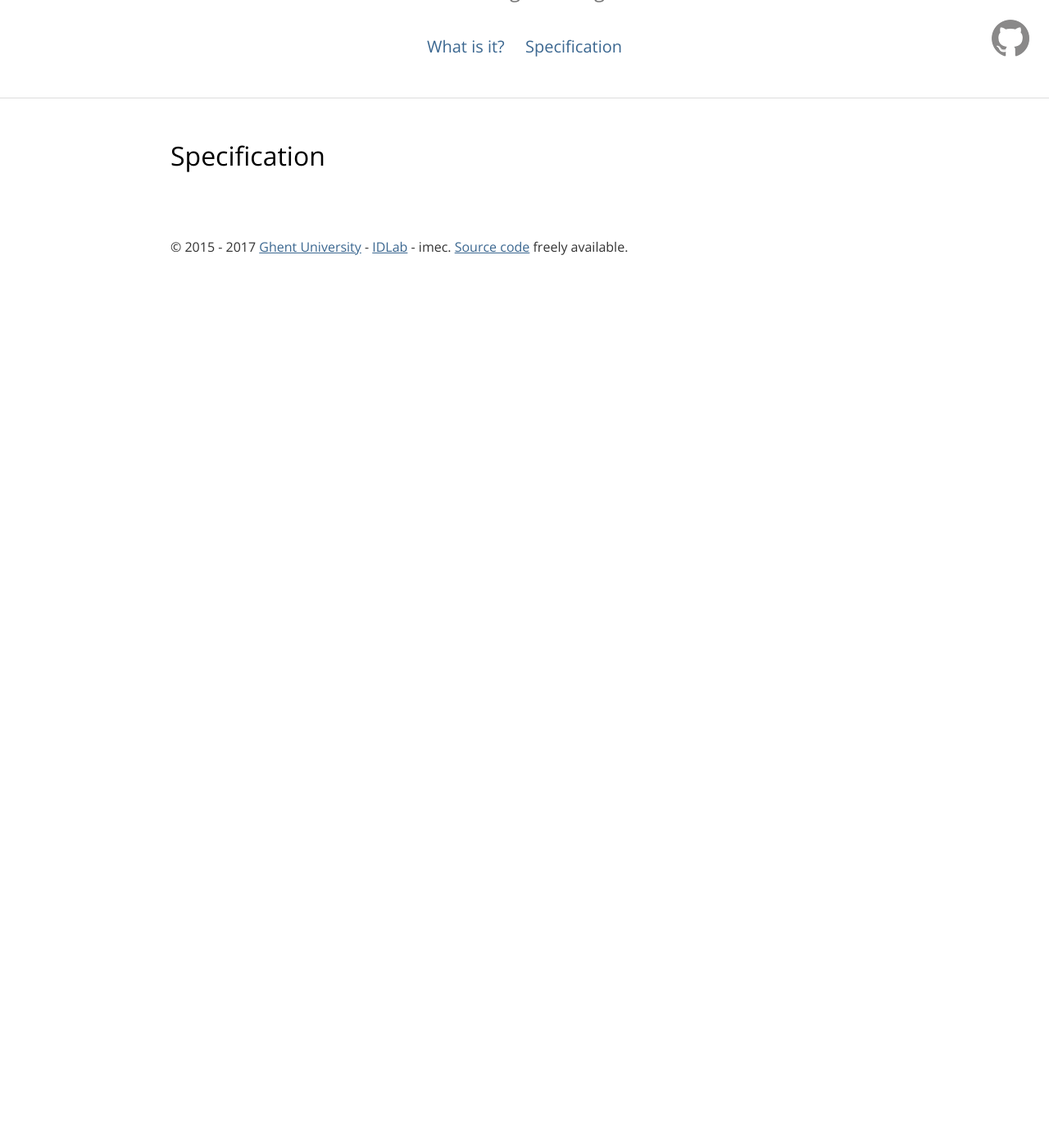
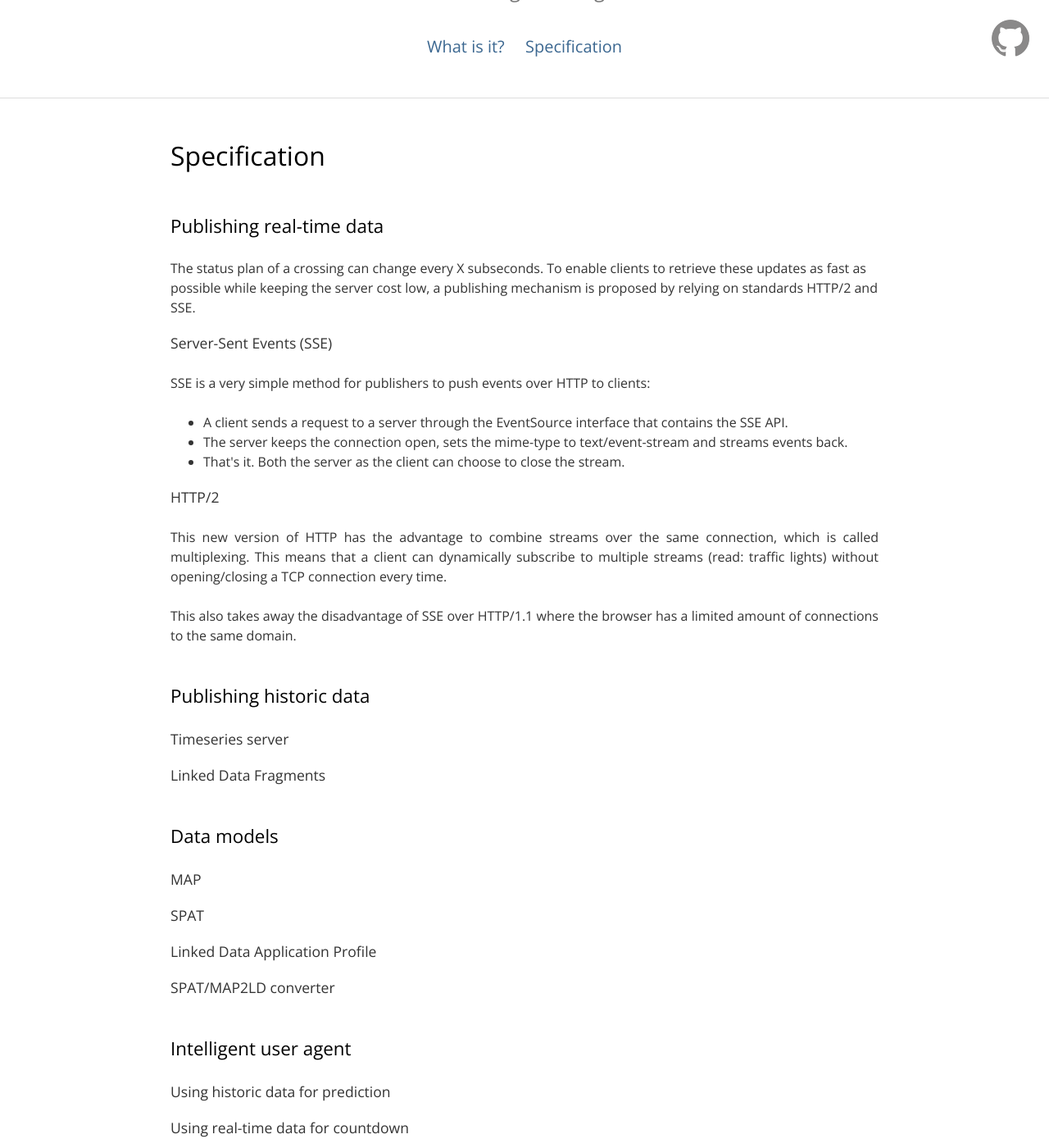
Before and after one commit to brechtvdv/observer, a Jekyll site: the page built from specification.html, in a window 1280 px wide and 1400 px high, scrolled down 236 px. Shown: the whole window at 82% size. Built offline with Jekyll 4.4.1, drawn with Linux system fonts in a browser that asks for light colours; nearby versions of some CDN libraries; before the commit the page ends 900 px from its top, so only the background shows below that.

Commit message:
Beginning of specification

```diff
--- a/index.html
+++ b/index.html
@@ -10,7 +10,10 @@ layout: default
         <div class="container" id="what">
           <h2>What is it?</h2>
           <p>
-            Lorem ipsum dolor sit amet, consectetur adipiscing elit, sed do eiusmod tempor incididunt ut labore et dolore magna aliqua. Ut enim ad minim veniam, quis nostrud exercitation ullamco laboris nisi ut aliquip ex ea commodo consequat. Duis aute irure dolor in reprehenderit in voluptate velit esse cillum dolore eu fugiat nulla pariatur. Excepteur sint occaecat cupidatat non proident, sunt in culpa qui officia deserunt mollit anim id est laborum.
+            Open traffic lights is a Proof-of-Concept for publishing traffic lights data as Open
+Data. This is done using Linked Data technologies and real-time publication of data. Also historical data is accessable for end-users. This page shows how to use the data with a demonstrator. If you want to read more how to publish real-time data, check out the specification page.
+
+This project is part of the City of Things programme .
           </p>
 
           <div id="map" style="height: 300px"></div>
--- a/specification.html
+++ b/specification.html
@@ -7,6 +7,34 @@ layout: default
       <div class="row" id="how-it-works-container">
         <div class="container" id="what">
             <h2>Specification</h2>
+            <h3>Publishing real-time data</h3>
+            	The status plan of a crossing can change every X subseconds. To enable clients to retrieve these updates as fast as possible while keeping the server cost low, a publishing mechanism is proposed by relying on standards HTTP/2 and SSE.
+	            <h4>Server-Sent Events (SSE)</h4><p>
+	            	SSE is a very simple method for publishers to push events over HTTP to clients:
+	            	<ul>
+	            		<li>A client sends a request to a server through the EventSource interface that contains the SSE API.</li>
+	            		<li>The server keeps the connection open, sets the mime-type to text/event-stream and streams events back.</li>
+	            		<li>That's it. Both the server as the client can choose to close the stream.</li>
+	            	</ul>
+	            <h4>HTTP/2</h4>
+	            		<p>This new version of HTTP has the advantage to combine streams over the same connection, which is called multiplexing. This means that a client can dynamically subscribe to multiple streams (read: traffic lights) without opening/closing a TCP connection every time.</p>
+	            		<p>This also takes away the disadvantage of SSE over HTTP/1.1 where the browser has a limited amount of connections to the same domain.</p>
+
+            <h3>Publishing historic data</h3>
+           		<h4>Timeseries server</h4>
+            	<h4>Linked Data Fragments</h4>
+
+            <h3>Data models</h3>
+            <h4>MAP</h4>
+            <h4>SPAT</h4>
+            <h4>Linked Data Application Profile</h4>
+            <h4>SPAT/MAP2LD converter</h4>
+
+            <h3>Intelligent user agent</h3>
+        		<h4>Using historic data for prediction</h4>
+
+        		<h4>Using real-time data for countdown</h4>
+
         </div>
       </div>
     </div>
```
